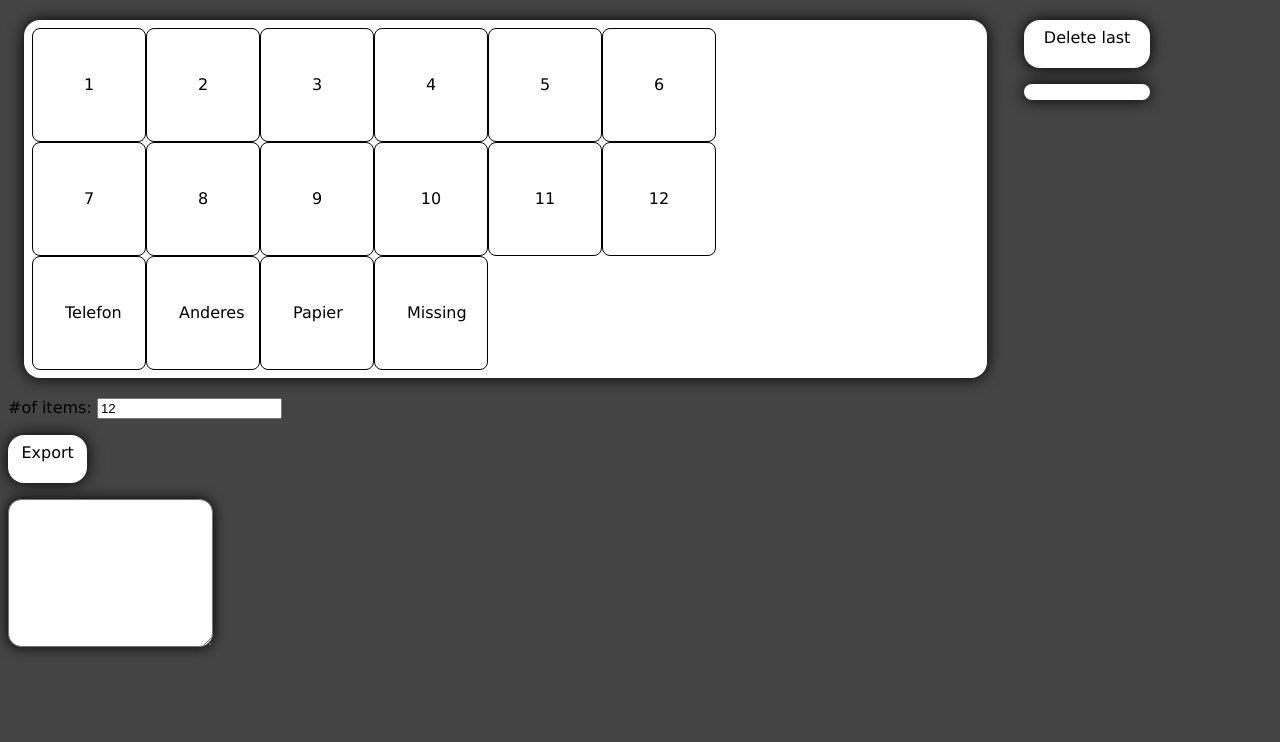
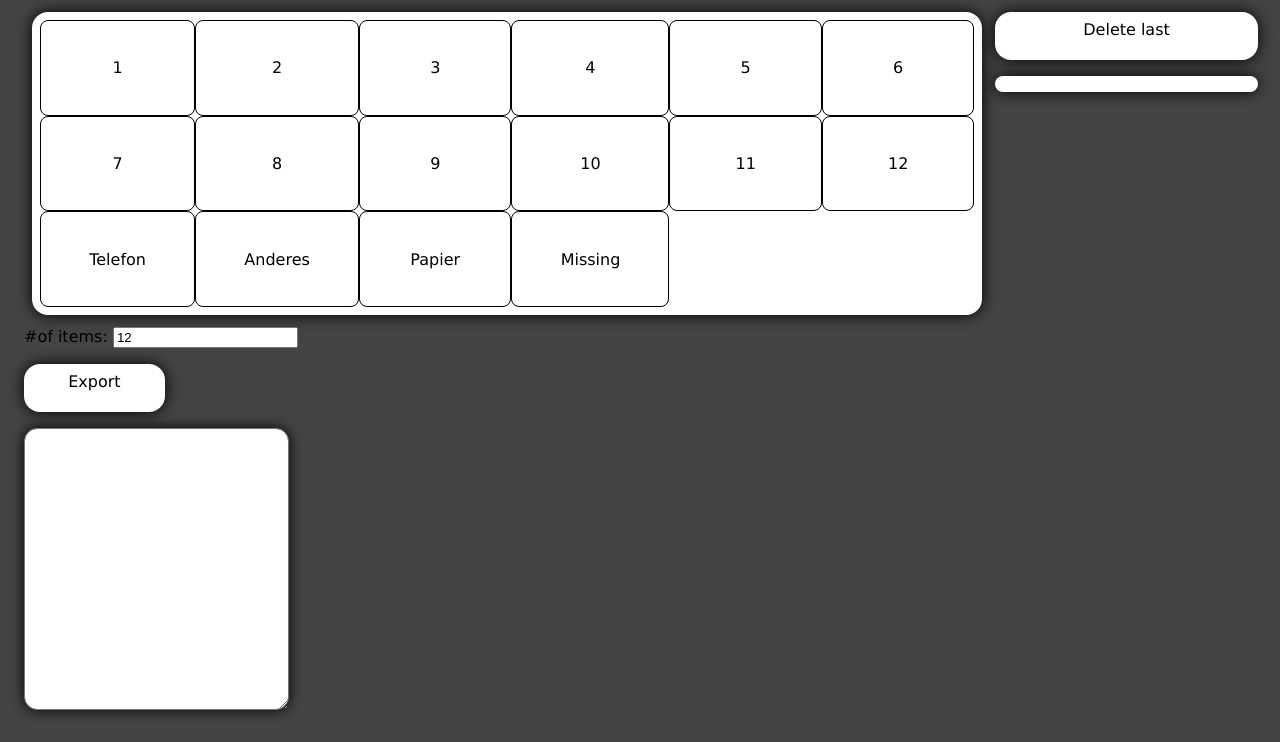
Before and after one commit to zeekox/protokool, a website: page app/index.html in a window 1280 px wide. Shown: the part 92-834 px from the top of the page. Before the commit the page ends 800 px from the top, so only its background shows below. Drawn offline with Linux system fonts and the light colour scheme; files whose address does not match are found by name.

Commit message:
style for smaller resolution with percent

```diff
--- a/app/styles/main.css
+++ b/app/styles/main.css
@@ -1,6 +1,7 @@
 
 .items, .protocol {
-	margin: 1em;
+	margin: .5em 0;
+	margin-left: .5em;
 	display: inline-block;
 }
 .items, .protocol > div, .export > textarea, .export > div {
@@ -11,8 +12,8 @@
 }
 
 textarea {
-	width: 15%;
-	height: 10em;
+	width: 20%;
+	height: 20em;
 }
 
 .button {
@@ -22,9 +23,14 @@ textarea {
 	text-align: center;
 }
 
+body > *{
+	margin-left: 1em;
+}
+
+
 .export .button {
 	margin-top: 1em;
-	width: 5%;
+	width: 10%;
 }
 
 .items {
@@ -35,7 +41,8 @@ textarea {
 
 .protocol {
 	vertical-align: top;
-	width: calc(15% - 4em);
+	width: 21%;
+	min-width: 5em;
 }
 
 .row {
@@ -45,11 +52,12 @@ textarea {
 .item {
 	margin: 2em;
 	display: table-cell;
-	padding: 2em;
+	padding: 4% 1%;
 	border-radius: 0.5em;
-	width: 3em;
-	max-width: 3em;
-	height: 3em;
+	width: 6%;
+	min-width: 3%;
+	height: 10%;
+	min-height: 2em;
 	border: 1px solid #000;
 	text-align: center;
 	user-select: none;
```
